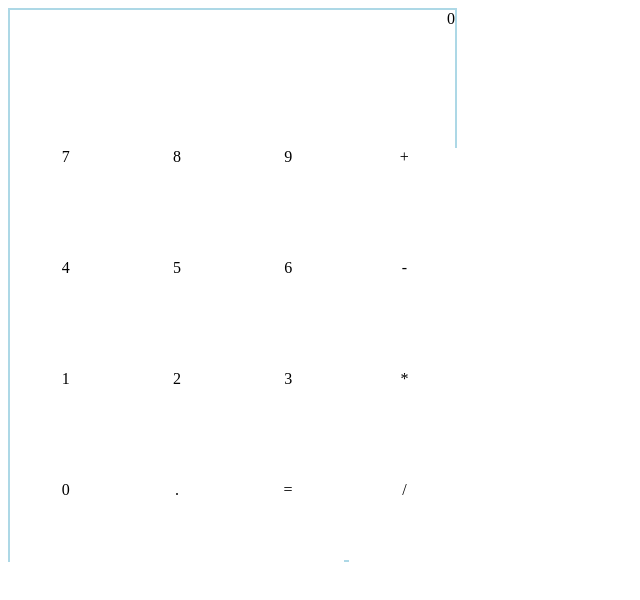
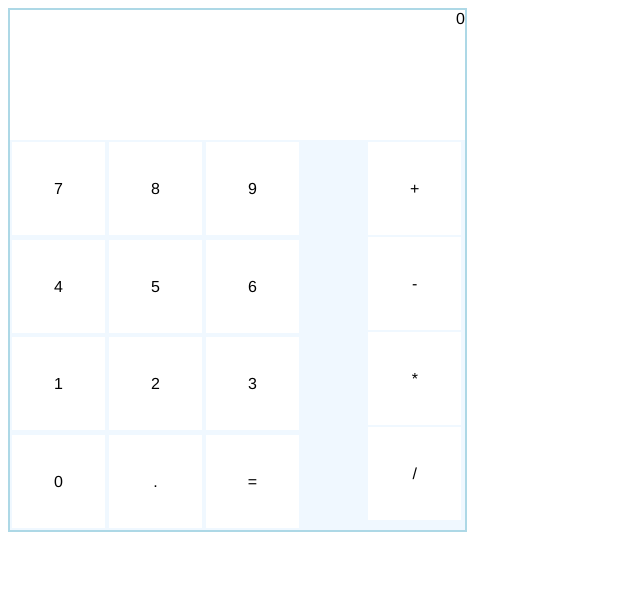
Before and after one commit to stellarzhang/calculator, a plain HTML site: page index.html in a window 1280 px wide. Shown: the whole page, without its empty margins (0-640 px from the left). Drawn offline with Linux system fonts and the light colour scheme.

Commit message:
Improved aesthetics of calculator (adding background color, changing font, fitting all buttons into container, etc.)

```diff
--- a/app.js
+++ b/app.js
@@ -1,8 +1,8 @@
-const calcWidth = 445;
-const calcHeight = 550;
+const calcWidth = 455;
+const calcHeight = 520;
 
 //extra border width that accounts for div being too wide for container
-const borderAllowance = 5;
+const borderAllowance = 15;
 
 const calculator = document.querySelector('#calculator');
 //the div has to have some sort of concrete content (text/pics, not just
@@ -11,8 +11,10 @@ calculator.style.width = calcWidth + 'px';
 calculator.style.height = calcHeight + 'px';
 //calculator.style.backgroundColor = 'lightgray';
 calculator.style.border = '2px solid lightblue';
+calculator.style.backgroundColor = 'aliceblue'
+calculator.style.fontFamily = 'helvetica';
+const screen = document.querySelector('#screen');
 
-const screen = document.querySelector('#screen');
 //screen is 1/4 height of calc
 screen.style.height = calcHeight / 4 + 'px';
 screen.style.width = calcWidth;
@@ -20,6 +22,8 @@ screen.textContent = "0";
 screen.style.borderColor = 'blue';
 screen.style.textAlign = 'right';
 screen.style.backgroundColor = 'white';
+
+const screenText = document.querySelector("#screenText");
 
 //TODO fix the padding and margins etc on calc so numbers dont wiggle
 
@@ -30,7 +34,7 @@ lowerCalculator.style.display = 'flex';
 
 //TODO the error is that its dividing 400px by a num. find a way to
 //parse out the px
-const buttonSize = calcWidth / 4 + 'px';
+const buttonSize = calcWidth / 5 + 'px';
 
 //numbers contains 0-9, ".", and "="
 const numbers = document.querySelector('#numbers');
@@ -49,6 +53,7 @@ for (let i = 1; i < 10; i++) {
     num.textContent = i;
     //this line removes it from memory and makes it permanent
     numbers.appendChild(num);
+
 }
 
 const zero = document.createElement('div');
@@ -111,13 +116,16 @@ for (let i = 0; i < buttons.length; i++) {
     buttons[i].style.height = buttonSize;
     buttons[i].style.textAlign = "center";
     buttons[i].style.backgroundColor = "white";
+    buttons[i].style.border = "1px solid transparent";
+    buttons[i].style.margin = '2px';
+    buttons[i].style.lineHeight = buttonSize;
     buttons[i].addEventListener('mouseover', function(e) {
         //TODO im guessing the border margins are causing the calc
         //to mess up the width
         buttons[i].style.border = '1px solid lightblue';
     })
     buttons[i].addEventListener('mouseout', function(e) {
-        buttons[i].style.border = 'none';
+        buttons[i].style.border = '1px solid transparent';
     })
 }
 
--- a/index.html
+++ b/index.html
@@ -7,7 +7,7 @@
         <div id="calculator">
 
             <div id="screen">
-
+                <div id="screenText"></div>
             </div>
             <div id="lowerCalculator">
                 <div id="numbers">
```
